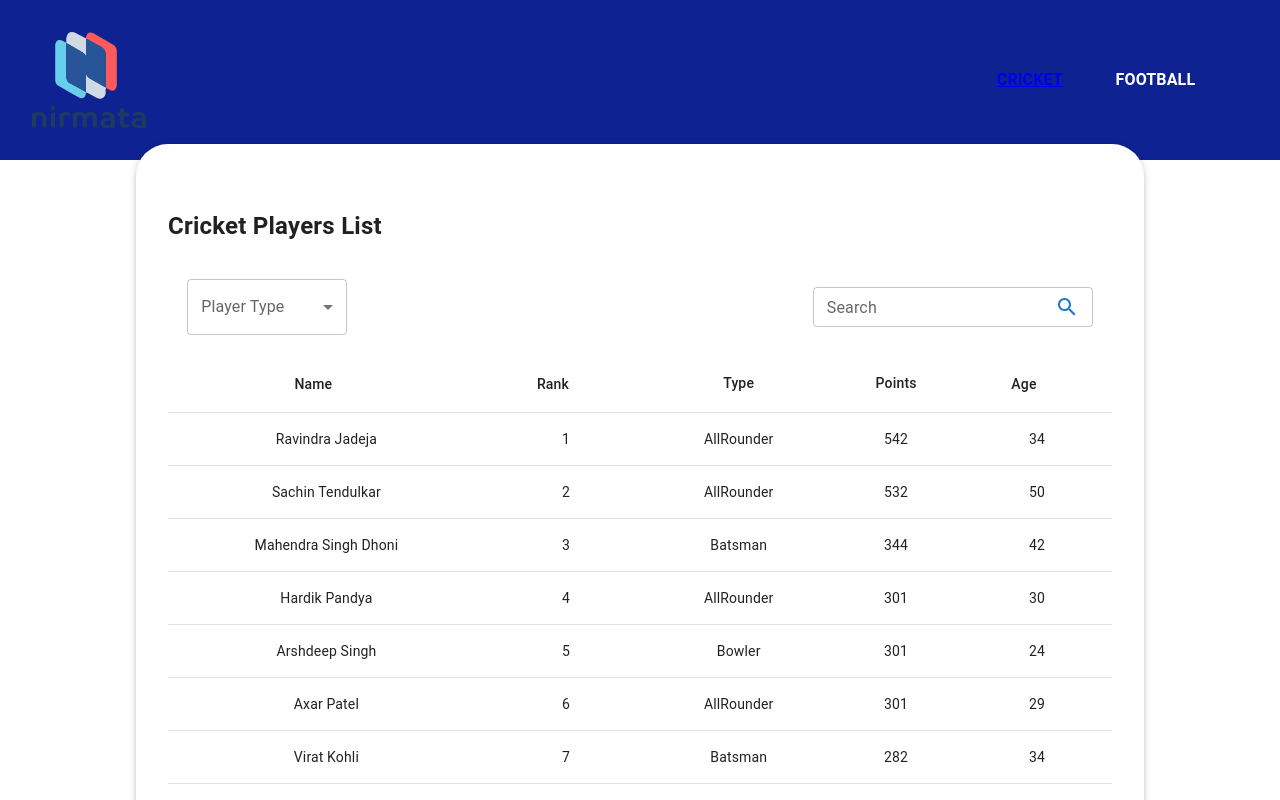
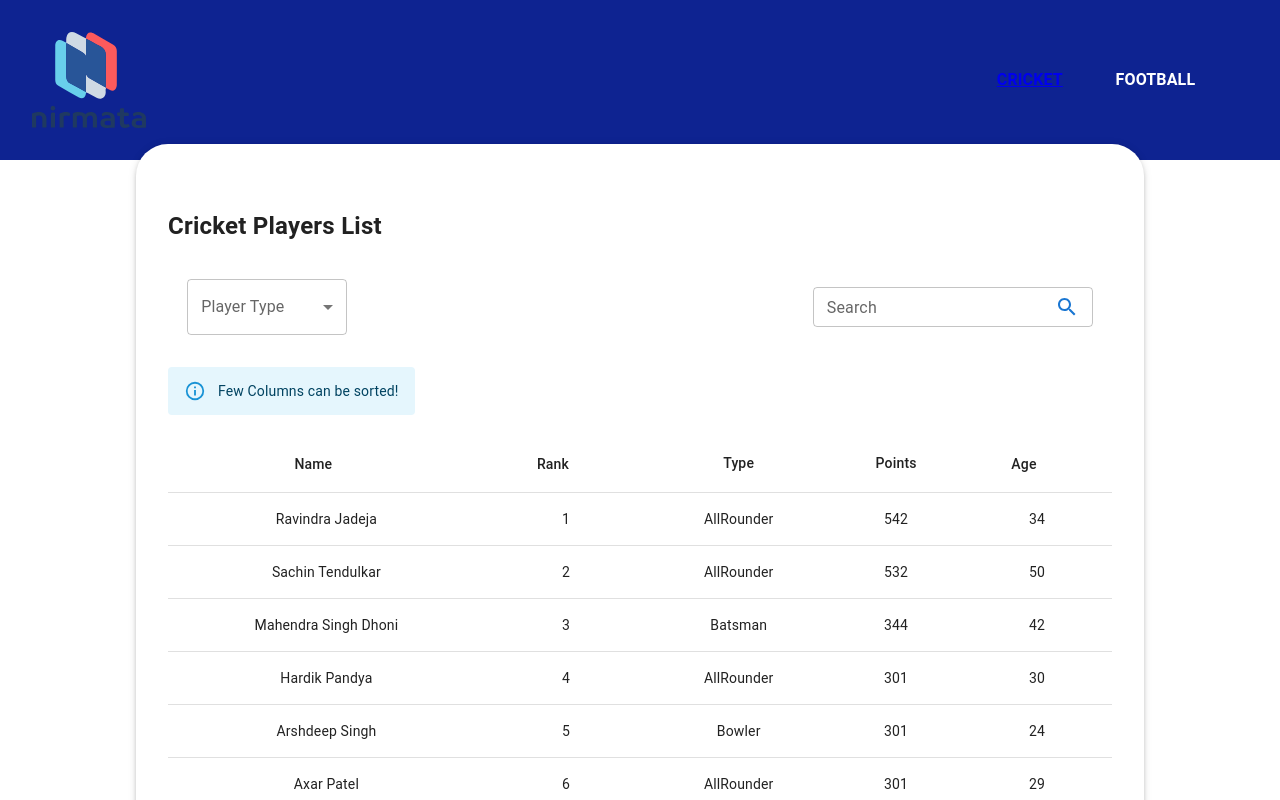
Before and after one commit to naveenkosigi/nirmata-assignment, a React (Create React App) app: page / in a window 1280 px wide. Shown: the top 800 px of the page. Built offline with nearby package versions, Linux system fonts and the light colour scheme.

Commit message:
Added Soring Info Alert

```diff
--- a/src/Components/Common/Table/Table.tsx
+++ b/src/Components/Common/Table/Table.tsx
@@ -6,6 +6,8 @@ import {
   TableBody,
   Table as MaterialTable,
   TableSortLabel,
+  Alert,
+  Grid,
 } from "@mui/material";
 import classes from "./Table.module.scss";
 import { useEffect, useState } from "react";
@@ -69,6 +71,11 @@ export function Table(props: TablePropsType) {
 
   return (
     <>
+      <Grid container>
+        <Grid item xs={12} sm={"auto"} marginTop={"0.8rem"} marginBottom={"1.2rem"}>
+          <Alert severity="info">Few Columns can be sorted!</Alert>
+        </Grid>
+      </Grid>
       <TableContainer style={{ width: "100%", maxHeight: "59vh" }}>
         <MaterialTable aria-label="simple table" stickyHeader>
           <TableHead>
```
